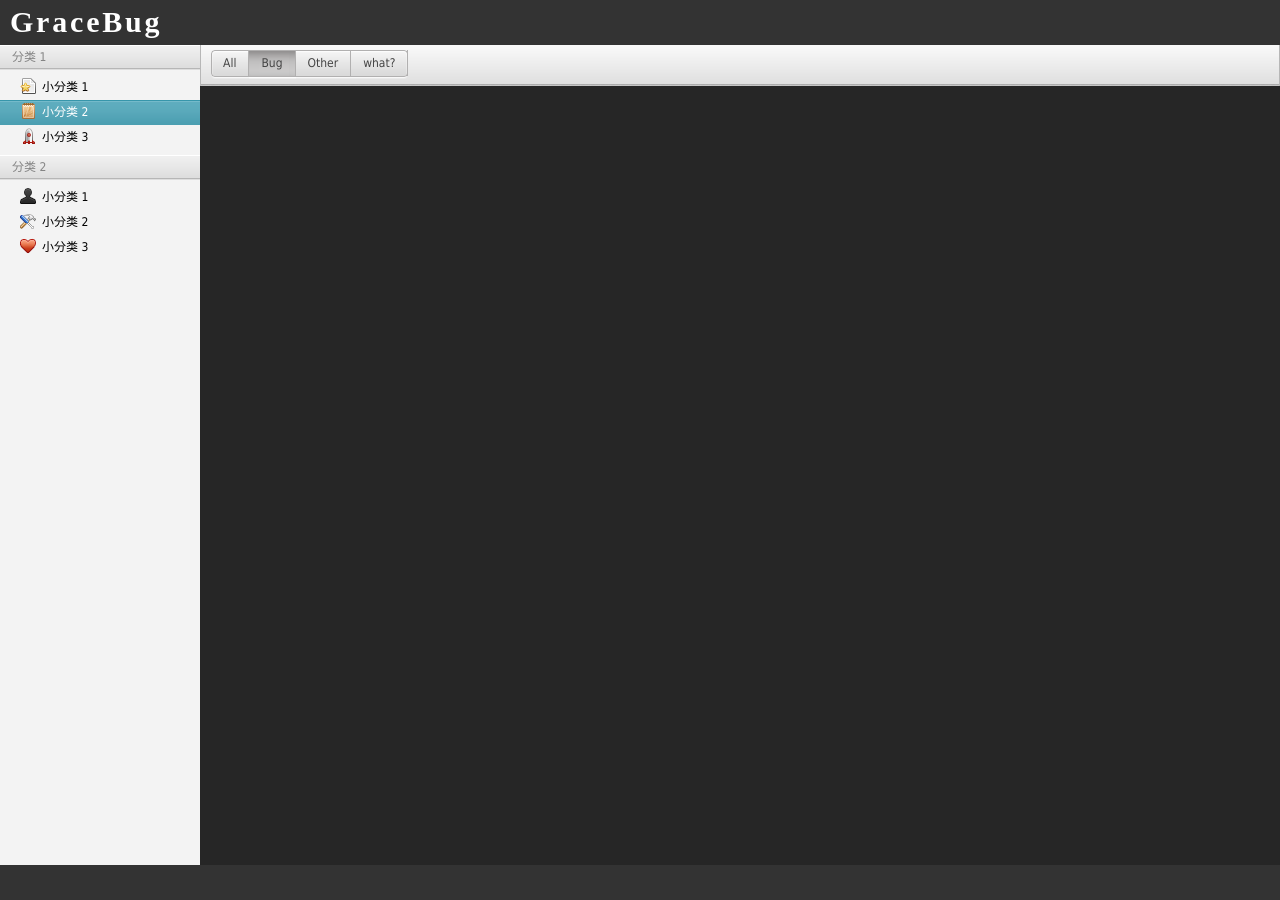
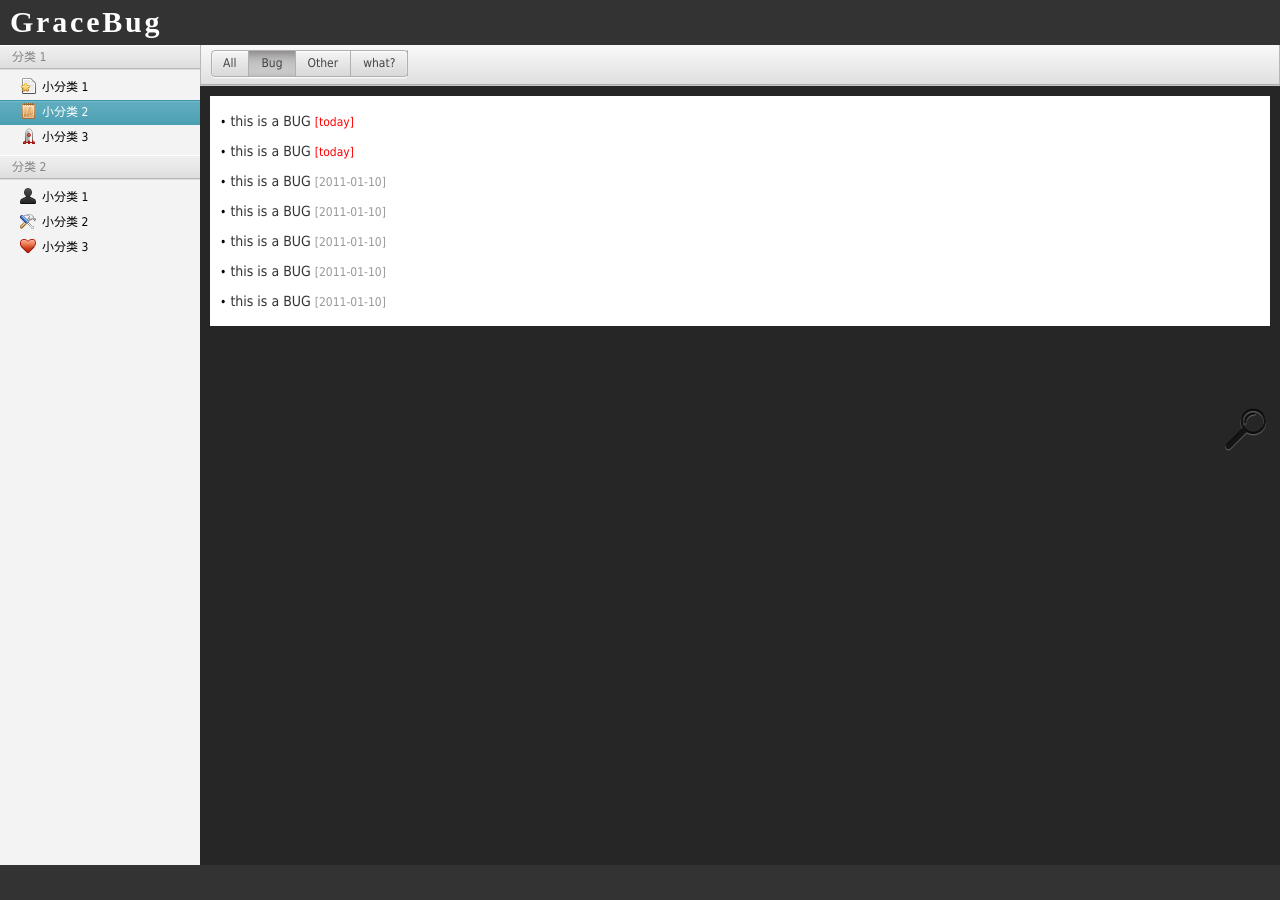
Before and after one commit to xydudu/xydudu.github.com, a Jekyll site: the page lab/grace/template.html, which Jekyll copies as it is, in a window 1280 px wide. Built offline with Jekyll 4.4.1, drawn with Linux system fonts in a browser that asks for light colours; some web fonts are replaced; Markdown is read by kramdown in place of the engine named in the settings.

Commit message:
book
Signed-off-by: xydudu <xuedudu@gmail.com>

```diff
--- a/lab/grace/css/grace.css
+++ b/lab/grace/css/grace.css
@@ -32,6 +32,7 @@ h1 {
 }
 a {
     text-decoration:none;
+    color: #333;
 }
 a:hover {
     text-decoration:underline;
@@ -133,6 +134,24 @@ div.tab .active {
     background:url("../img/bgs.gif") repeat-x scroll 0 -272px transparent;
 }
 
+div.main .list {
+    padding: 10px;
+    font-size: 14px;
+}
+
+div.main .list ul {
+    background-color: #fff;
+    padding: 10px;
+}
+
+div.main .list li {
+    height: 30px;
+    line-height: 30px;
+}
+
+div.main .list li span {
+    font-size: 12px;
+}
 div.left h2 {
     background:url("../img/bgs2.gif") repeat-x scroll 0 -76px #E7E7E7;
     color:#848484;
@@ -160,6 +179,9 @@ div.left li.active {
     color: #fff;
 }
 
+span.red {
+    color: red;
+}
 span.icon {
     height: 20px;
     margin: 3px 2px 0 20px;
--- a/lab/grace/grace.js
+++ b/lab/grace/grace.js
@@ -134,7 +134,11 @@
 
     var draw = false,
         x = y = x0 = y0 = x1 = y1 = 0,
-        cover;
+        cover,
+        coverTop,
+        coverLeft,
+        coverRight,
+        coverBottom;
     function beginDraw($e) {
         g('grace-input') &&
             (g('grace-input').style.display = 'none');
@@ -147,20 +151,65 @@
 
         cover = div('grace-cover', {
             position: 'absolute',
-            backgroundColor: 'gray',
             left: x0 +'px',
             top: y0 +'px',
             width: '130px',
             height: '22px',
             zIndex: '901',
-            color: 'red',
-            opacity: 0.5
+            color: 'red'
+            //opacity: 0.5
+        });
+        coverTop = div('grace-cover-top', {
+            position: 'absolute',
+            backgroundColor: 'gray',
+            left: 0,
+            top: 0,
+            width: '100%',
+            height: y0 +'px',
+            zIndex: '901',
+            opacity: 0.5,
+            cursor: 'crosshair'
+        });
+        coverLeft = div('grace-cover-left', {
+            position: 'absolute',
+            backgroundColor: 'gray',
+            left: 0,
+            top: y0 +'px',
+            height: '22px',
+            width: x0 +'px',
+            zIndex: '901',
+            opacity: 0.5,
+            cursor: 'crosshair'
+        });
+        coverRight = div('grace-cover-right', {
+            position: 'absolute',
+            backgroundColor: 'gray',
+            top: y0 +'px',
+            left: x0 + 130 +'px',
+            height: '22px',
+            right: 0,
+            zIndex: '901',
+            opacity: 0.5,
+            cursor: 'crosshair'
+        });
+        coverBottom = div('grace-cover-bottom', {
+            position: 'absolute',
+            backgroundColor: 'gray',
+            top: y0 + 22 +'px',
+            left: 0,
+            width: '100%',
+            bottom: 0,
+            zIndex: '901',
+            opacity: 0.5,
+            cursor: 'crosshair'
         });
         cover.innerHTML = '<span style="opacity:1">here is the bug!!!</span>';
         draw = true;
         this.onmousemove = Draw;
+        coverTop.onmousemove = coverLeft.onmousemove = coverRight.onmousemove = coverBottom.onmousemove = Draw;
+        coverTop.onmouseup = coverLeft.onmouseup = coverRight.onmouseup = coverBottom.onmouseup = endDraw;
+
         return false;
-
     }
 
     function endDraw($e) {
@@ -175,6 +224,8 @@
         this.onmousemove = null;
         cover.onmouseup = cover.onmousedown = null;
         cover.onmousemove = null;
+        coverTop.onmousemove = coverLeft.onmousemove = coverRight.onmousemove = coverBottom.onmousemove = null;
+        coverTop.onmouseup = coverLeft.onmouseup = coverRight.onmouseup = coverBottom.onmouseup = null;
 
         draw = false;
         return false;
@@ -192,7 +243,6 @@
             backgroundColor: 'gray',
             zIndex: 901
         });
-        //console.log(agent);
 
         input.innerHTML =
                     '<form id="grace-form" method="post" target="grace-iframe" action="http://test.990731.com/?c=bug&a=report" >' +
@@ -265,11 +315,19 @@
                 cover = g('grace-cover');
             bg.style.display = 'none';
             cover.style.display = 'none';
+
+            coverTop.style.display = 'none';
+            coverLeft.style.display = 'none';
+            coverRight.style.display = 'none';
+            coverBottom.style.display = 'none';
+
             g('grace-input').style.display = 'none';
 
             bg.onmousemove = null;
             cover.onmouseup = cover.onmousedown = null;
             cover.onmousemove = null;
+            coverTop.onmousemove = coverLeft.onmousemove = coverRight.onmousemove = coverBottom.onmousemove = null;
+            coverTop.onmouseup = coverLeft.onmouseup = coverRight.onmouseup = coverBottom.onmouseup = null;
         }
         return false;
     }
@@ -297,7 +355,9 @@
             h = xy.y - y0;
 
         cover.style.width = (w > 130 ? w : 130) +'px';
-        cover.style.height = (h > 22 ? h : 22) +'px';
+        cover.style.height = coverLeft.style.height = coverRight.style.height = (h > 22 ? h : 22) +'px';
+        coverRight.style.left = x0 + (w > 130 ? w : 130) +'px';
+        coverBottom.style.top = y0 + (h > 22 ? h : 22) +'px';
 
         cover.onmouseup = cover.onmousedown = endDraw;
         cover.onmousemove = Draw;
--- a/lab/grace/template.html
+++ b/lab/grace/template.html
@@ -36,11 +36,22 @@
                         <li title="what?" class="last "><span>what?</span></li>
                     </ul>
                 </div>
-
+            </div>
+            <div class="list">
+                <ul>
+                    <li><span>•</span> <a href="#">this is a BUG <span class="red">[today]</span></a></li>
+                    <li><span>•</span> <a href="#">this is a BUG <span class="red">[today]</span></a></li>
+                    <li><span>•</span> <a href="#">this is a BUG <span class="time">[2011-01-10]</span></a></li>
+                    <li><span>•</span> <a href="#">this is a BUG <span class="time">[2011-01-10]</span></a></li>
+                    <li><span>•</span> <a href="#">this is a BUG <span class="time">[2011-01-10]</span></a></li>
+                    <li><span>•</span> <a href="#">this is a BUG <span class="time">[2011-01-10]</span></a></li>
+                    <li><span>•</span> <a href="#">this is a BUG <span class="time">[2011-01-10]</span></a></li>
+                </ul>
             </div>
         </div>
         <div class="con"></div>
         <div id="foot"></div>
     </div>
+    <script src="grace.js"></script>
 </body>
 </html>
```
